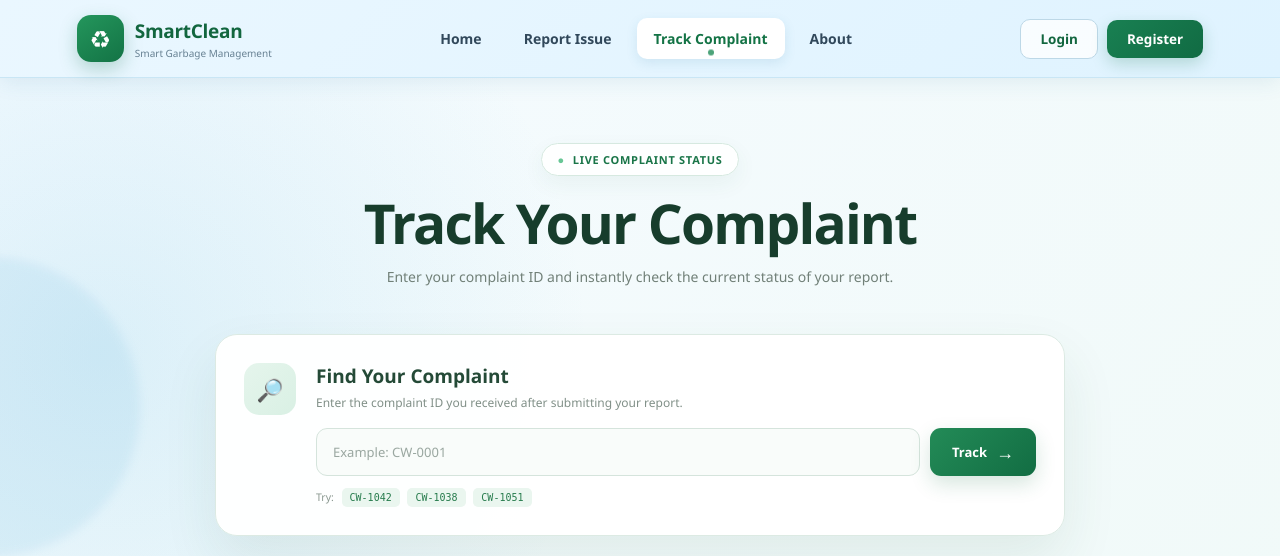
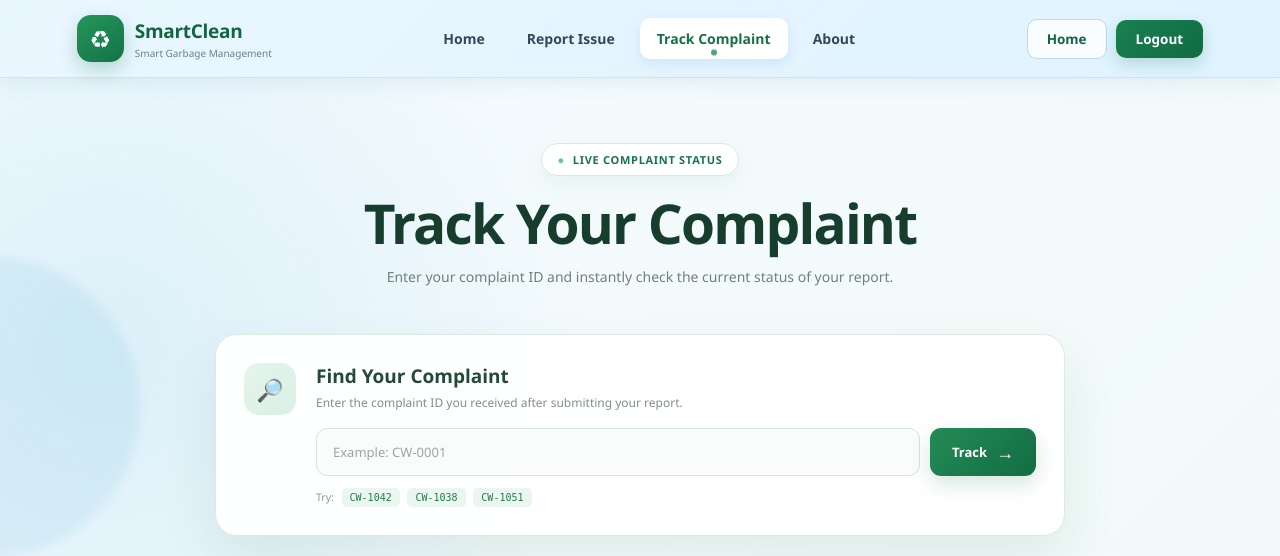
Before and after one commit to vureanuhya1/SmartClean, a Flask app: page /track in a window 1280 px wide. Shown: the top 556 px of the page. Run offline with Flask 3, Linux system fonts and the light colour scheme; data comes from the database, SQL or seed files in the repository.

Commit message:
Refactor navigation buttons in track.html

```diff
--- a/templates/track.html
+++ b/templates/track.html
@@ -85,17 +85,16 @@
 
     </nav>
 
+ <div class="nav-buttons">
 
-    <div class="nav-buttons">
-
-        <a href="/login"
-           class="btn-login">
-            Login
+        <a href="/"
+           class="btn-login dashboard-btn">
+           Home
         </a>
 
-        <a href="/register"
-           class="btn-register">
-            Register
+        <a href="/logout"
+           class="btn-register" data-smartclean-logout="citizen">
+            Logout
         </a>
 
     </div>
```
